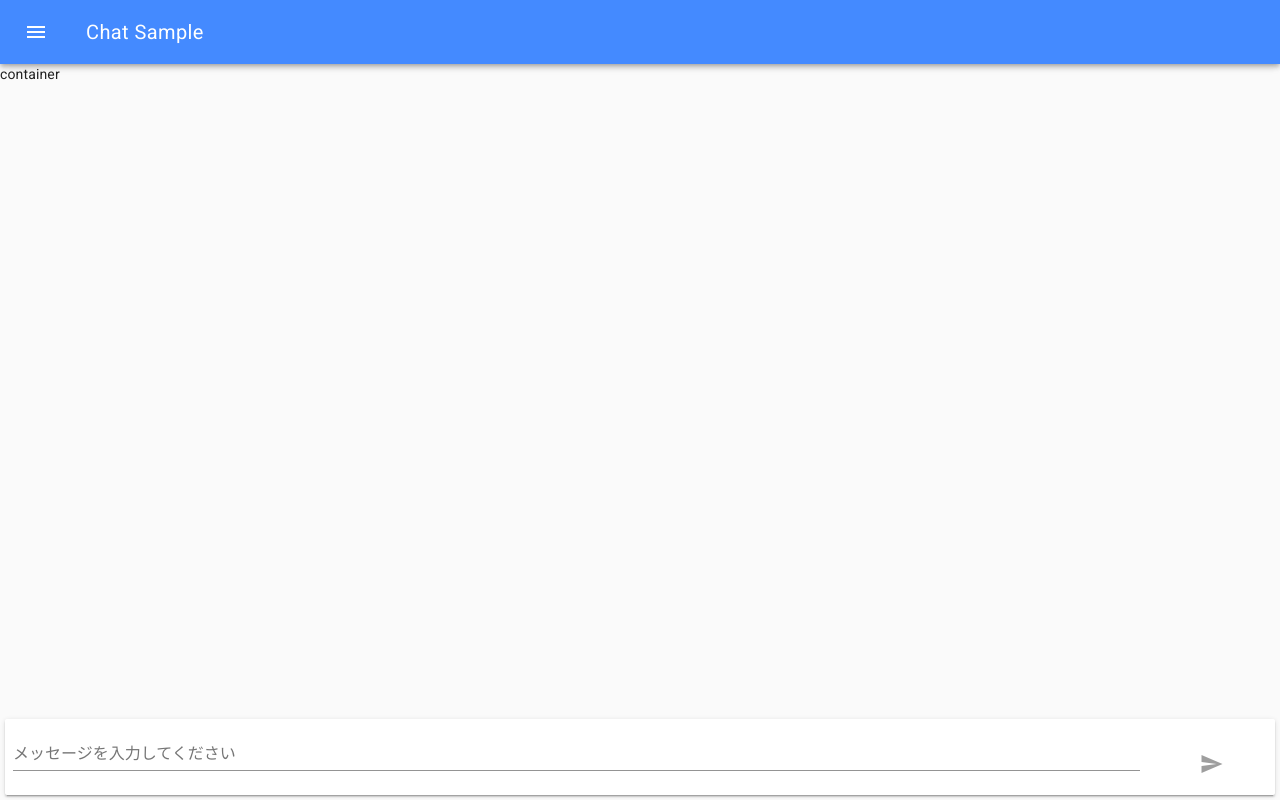
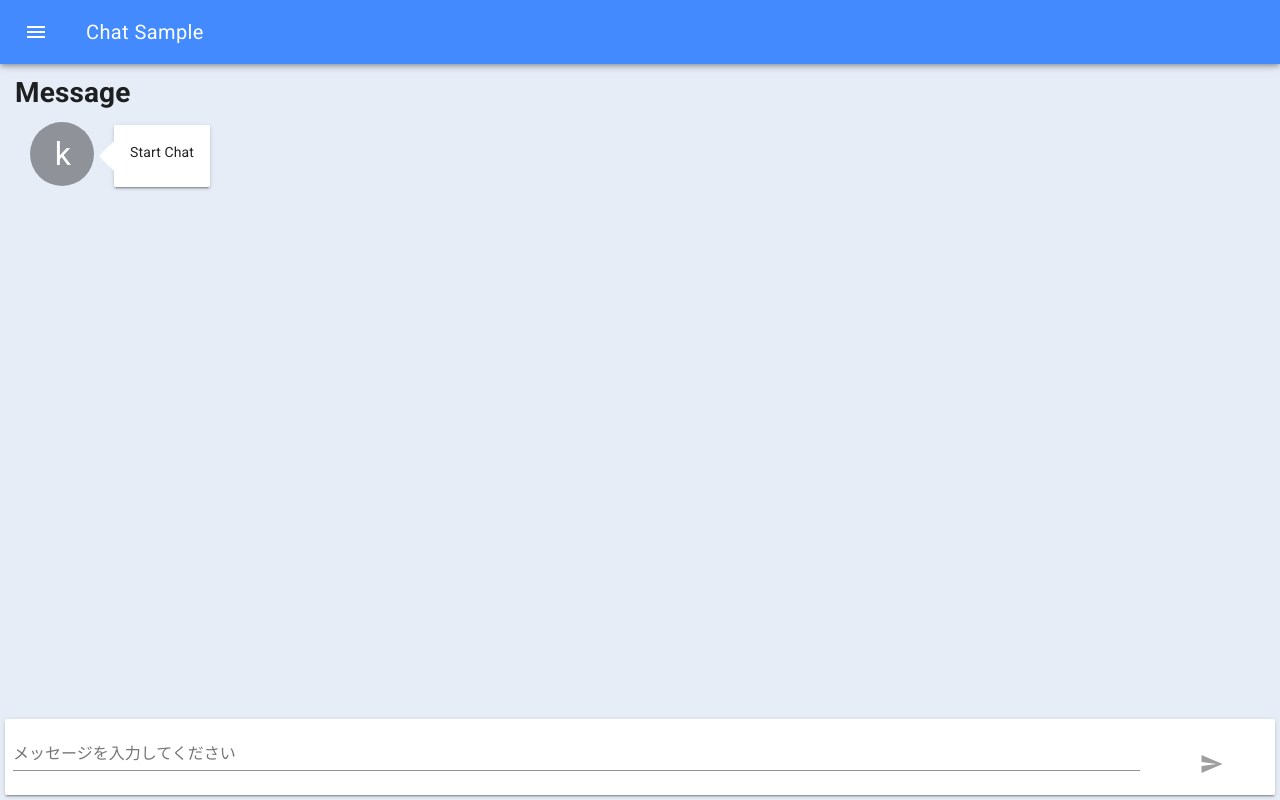
Before and after one commit to k-cafe/ChatSampleVue, a Vue app in the folder chat-sample/: page /#/chat in a window 1280 px wide. Built offline with nearby package versions, Linux system fonts and the light colour scheme.

Commit message:
add chat-message-view-layout

```diff
--- a/chat-sample/src/App.vue
+++ b/chat-sample/src/App.vue
@@ -35,6 +35,9 @@
   cursor: pointer;
   color: #528bf7;
 }
+body {
+  background-color: #e6edf7;
+}
 </style>
 
 <script>
--- a/chat-sample/src/components/Chat.vue
+++ b/chat-sample/src/components/Chat.vue
@@ -1,7 +1,7 @@
 <template>
   <div>
     <div id="container">
-      container
+      <message-list></message-list>
     </div>
     <div id="footer">
       <md-card class="margin-bottom-5">
@@ -63,8 +63,13 @@
 <script>
 import { mapGetters, mapActions } from 'vuex';
 import { Comment } from '../models';
+import MessageList from './MessageList.vue';
+
 export default {
   name: 'Chat',
+  components: {
+    'message-list': MessageList,
+  },
   data() {
     return {
       message: '',
--- /dev/null
+++ b/chat-sample/src/components/Message.vue
@@ -0,0 +1,56 @@
+<template>
+  <div class="margin-15px">
+    <div class="display-inline-block">
+        <md-avatar class="md-avatar-icon md-large">{{ initial }}</md-avatar>
+    </div>
+    <div class="display-inline-block">
+      <md-card class="md-large margin-left-20"><md-card-content>{{ comment.message }}</md-card-content></md-card>
+    </div>
+  </div>
+</template>
+
+<style scoped>
+  .display-inline-block {
+    display: inline-block;
+  }
+  .margin-15px {
+    margin-top: 15px;
+    margin-bottom: 15px;
+    margin-left: 15px;
+    margin-right: 15px;
+  }
+  .text-center {
+    text-align: center;
+  }
+  .margin-left-20 {
+    margin-left: 20px;
+  }
+  .margin-left-20:before {
+    content: "";
+    position: absolute;
+    top: 50%;
+    left: -30px;
+    margin-top: -15px;
+    border: 15px solid transparent;
+    border-right: 15px solid white;
+  }
+</style>
+
+<script>
+import { Comment } from '../models';
+
+export default {
+  name: 'Message',
+  props: {
+    comment: {
+      type: Comment,
+      required: true,
+    },
+  },
+  computed: {
+      initial() {
+        return this.comment.user.name.substring(0, 1);
+      },
+  },
+}
+</script>
--- /dev/null
+++ b/chat-sample/src/components/MessageList.vue
@@ -0,0 +1,50 @@
+<template>
+  <div class="margin-15px">
+    <h1>Message</h1>
+    <chat-message :comment="comment"></chat-message>
+  </div>
+</template>
+
+<style scoped>
+  .display-inline-block {
+    display: inline-block;
+  }
+  .margin-15px {
+    margin-top: 15px;
+    margin-bottom: 15px;
+    margin-left: 15px;
+    margin-right: 15px;
+  }
+  .text-center {
+    text-align: center;
+  }
+  .margin-left-20 {
+    margin-left: 20px;
+  }
+  .margin-left-20:before {
+    content: "";
+    position: absolute;
+    top: 50%;
+    left: -30px;
+    margin-top: -15px;
+    border: 15px solid transparent;
+    border-right: 15px solid white;
+  }
+</style>
+
+<script>
+import { Comment, User } from '../models';
+import Message from './Message.vue';
+
+export default {
+  name: 'Message',
+  data() {
+    return {
+      comment: new Comment('comment1', 'Start Chat', new User('user01', 'kohei')),
+    };
+  },
+  components: {
+    'chat-message': Message,
+  },
+}
+</script>
```
